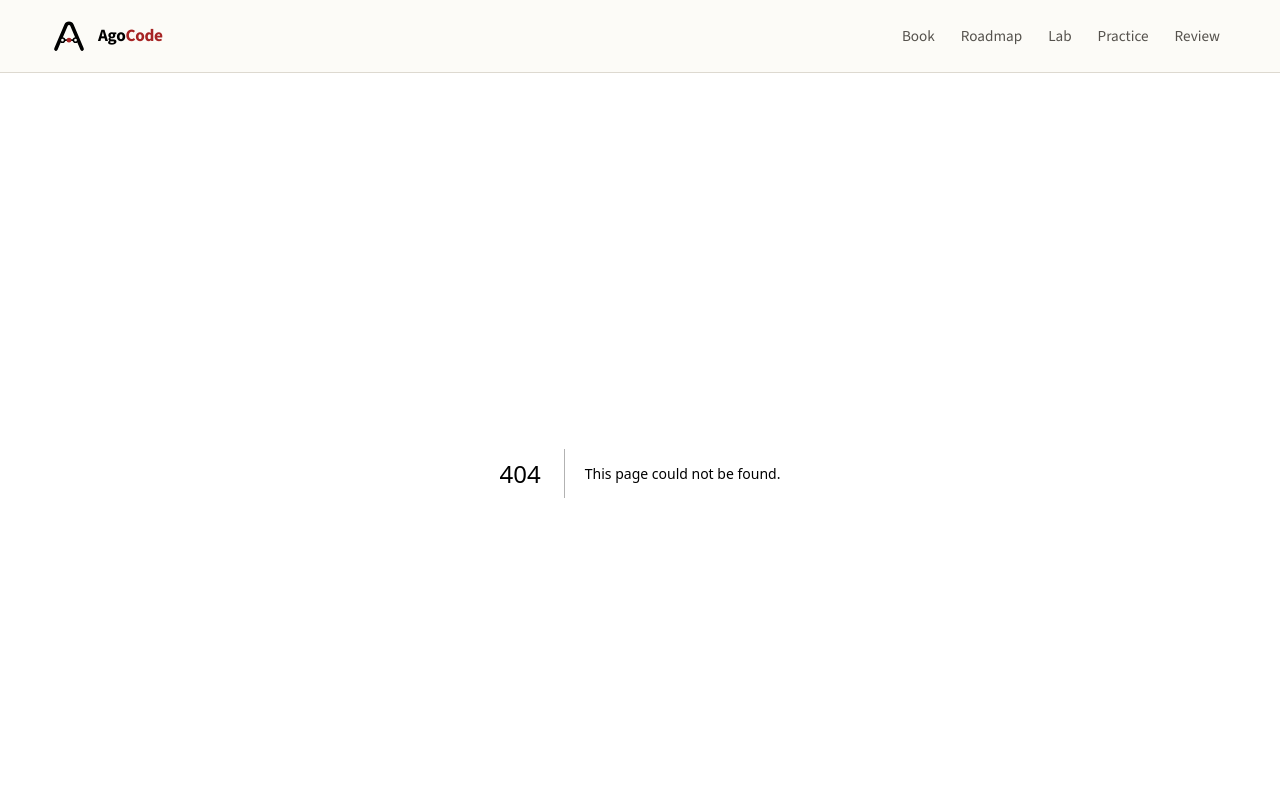
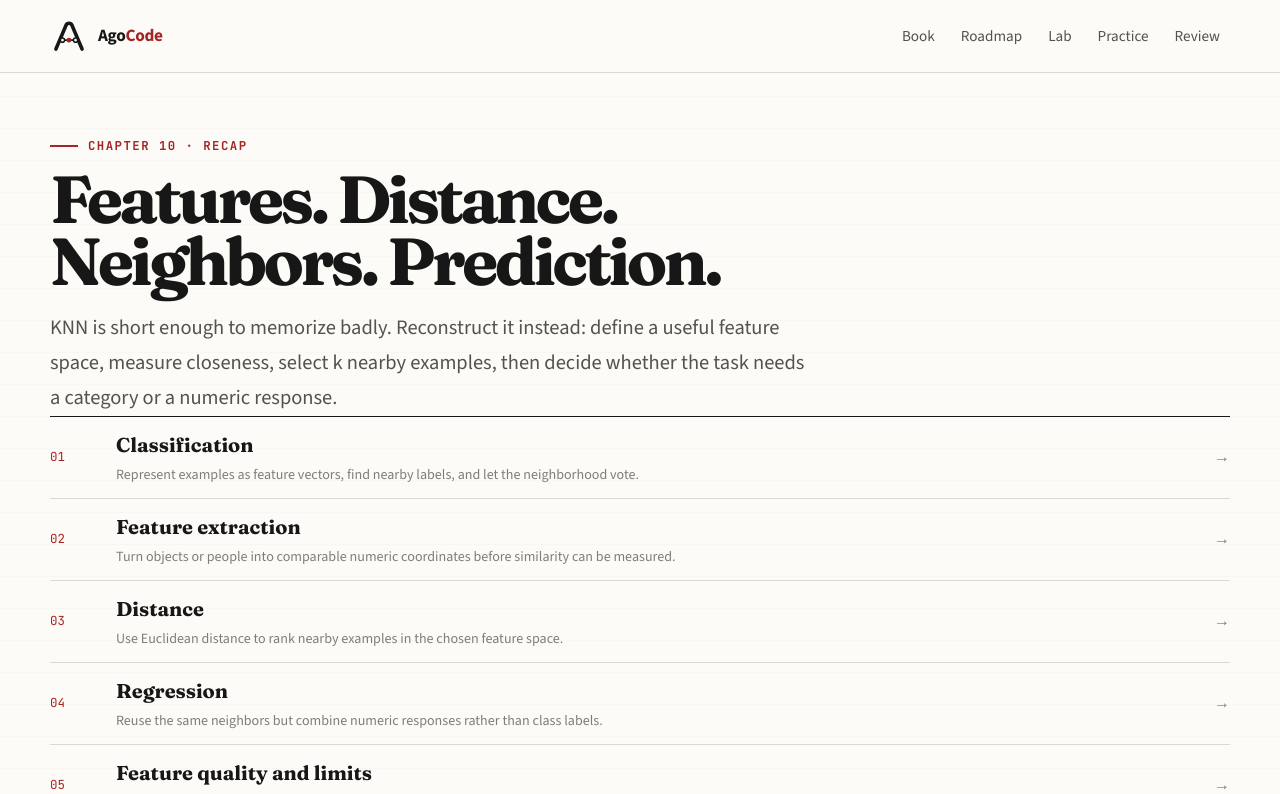
Before and after one commit to anatwork14/agocode, a Next.js app: page /learn/chapter-10-recap in a window 1280 px wide. Before the commit this address had no page. Shown: the top 794 px of the page. Built offline with nearby package versions, Linux system fonts and the light colour scheme.

Commit message:
feat: add Chapter 10 recap page

```diff
--- /dev/null
+++ b/app/learn/chapter-10-recap/page.tsx
@@ -0,0 +1,45 @@
+import Link from "next/link";
+import { ChapterTenRecapCheck } from "@/components/knn/ChapterTenRecapCheck";
+
+export const metadata = { title: "Chapter 10 Recap" };
+
+const sequence = [
+  ["01", "Classification", "Represent examples as feature vectors, find nearby labels, and let the neighborhood vote.", "/learn/k-nearest-neighbors#classify"],
+  ["02", "Feature extraction", "Turn objects or people into comparable numeric coordinates before similarity can be measured.", "/learn/k-nearest-neighbors#features"],
+  ["03", "Distance", "Use Euclidean distance to rank nearby examples in the chosen feature space.", "/learn/k-nearest-neighbors#similarity"],
+  ["04", "Regression", "Reuse the same neighbors but combine numeric responses rather than class labels.", "/learn/k-nearest-neighbors#regression"],
+  ["05", "Feature quality and limits", "Know that k, feature choice, and the similarity measure determine what a neighborhood actually means.", "/learn/k-nearest-neighbors#quality"],
+] as const;
+
+export default function ChapterTenRecapPage() {
+  return (
+    <main className="page">
+      <div className="site-shell">
+        <div className="eyebrow">Chapter 10 · Recap</div>
+        <h1 className="editorial-title editorial-title--compact">Features. Distance. Neighbors. Prediction.</h1>
+        <p className="lede">
+          KNN is short enough to memorize badly. Reconstruct it instead: define a useful feature space, measure closeness,
+          select k nearby examples, then decide whether the task needs a category or a numeric response.
+        </p>
+
+        <section className="section chapter-recap-map" aria-label="Chapter 10 learning sequence">
+          {sequence.map(([number, title, description, href]) => (
+            <Link href={href} className="chapter-recap-map__row" key={number}>
+              <span className="chapter-recap-map__number mono">{number}</span>
+              <div><strong>{title}</strong><p>{description}</p></div>
+              <span aria-hidden="true">→</span>
+            </Link>
+          ))}
+        </section>
+
+        <section className="section">
+          <ChapterTenRecapCheck />
+          <div className="action-row">
+            <Link className="button" href="/learn/k-nearest-neighbors">← K-nearest neighbors</Link>
+            <Link className="button button--primary" href="/roadmap">Continue to where to go next →</Link>
+          </div>
+        </section>
+      </div>
+    </main>
+  );
+}
```
